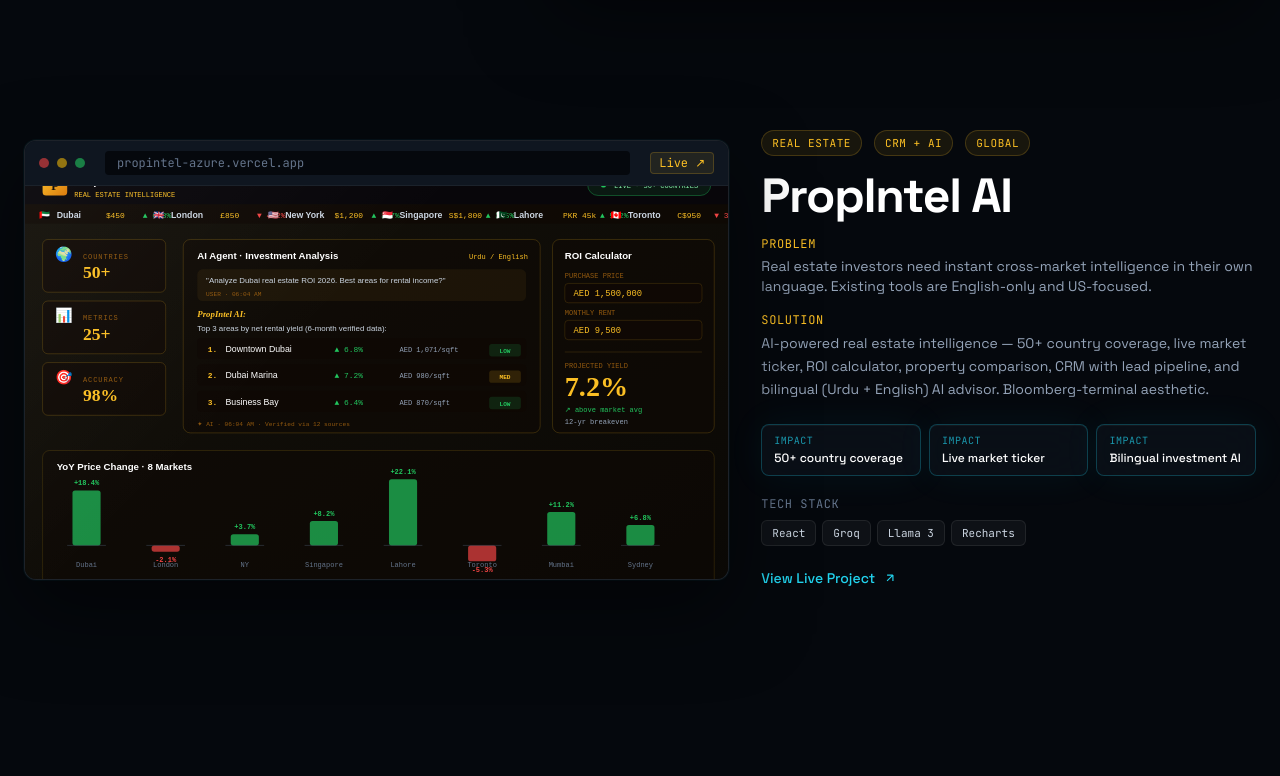
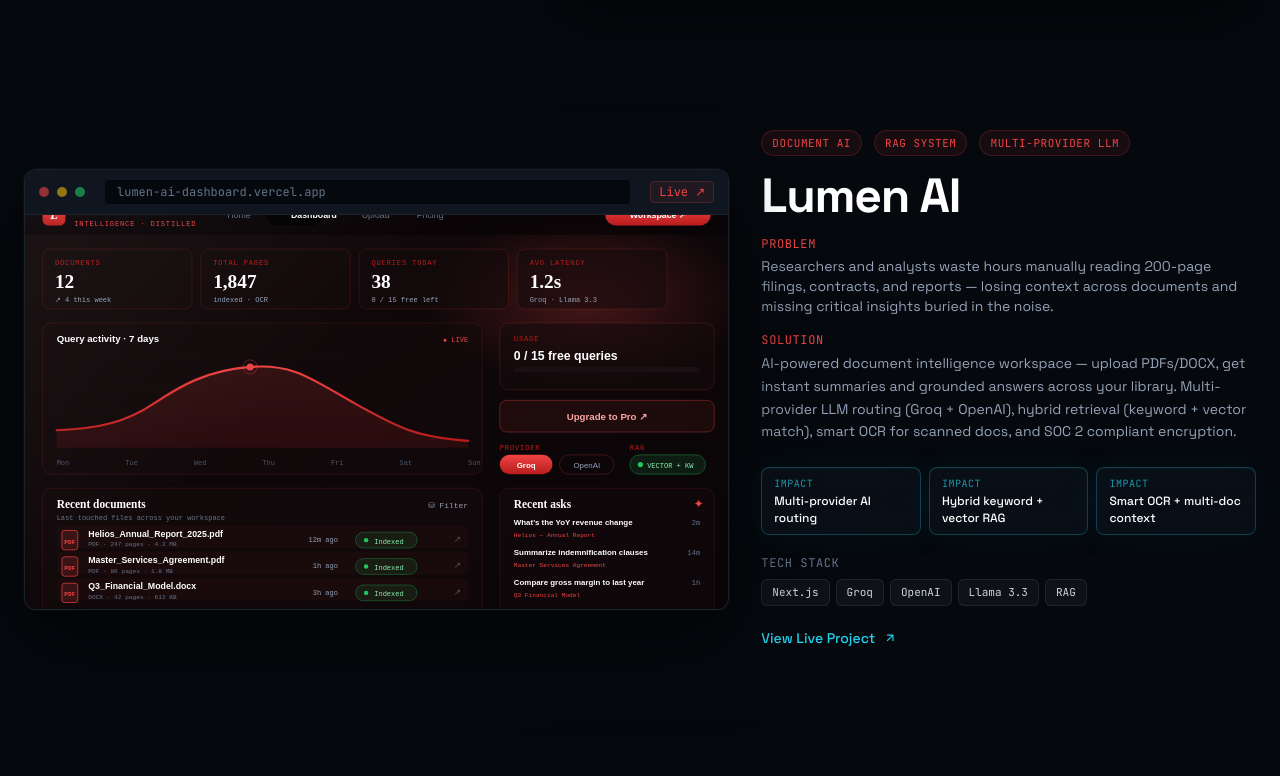
Before and after one commit to awaissattar763-ctrl/awaissattar-portfolio, a React (Vite) app: page / in a window 1280 px wide. Shown: the part 5540-6316 px from the top of the page. Built offline with nearby package versions, Linux system fonts and the light colour scheme.

Commit message:
Update projects.js

```diff
--- a/src/data/projects.js
+++ b/src/data/projects.js
@@ -118,6 +118,26 @@
     gradient: 'cyan',
   },
   {
+    id: 'lumen',
+    name: 'Lumen AI',
+    subtitle: 'Document Intelligence Platform',
+    tagline: '[ INTELLIGENCE · DISTILLED ]',
+    tags: ['Document AI', 'RAG System', 'Multi-Provider LLM'],
+    problem:
+      'Researchers and analysts waste hours manually reading 200-page filings, contracts, and reports — losing context across documents and missing critical insights buried in the noise.',
+    solution:
+      'AI-powered document intelligence workspace — upload PDFs/DOCX, get instant summaries and grounded answers across your library. Multi-provider LLM routing (Groq + OpenAI), hybrid retrieval (keyword + vector match), smart OCR for scanned docs, and SOC 2 compliant encryption.',
+    stack: ['Next.js', 'Groq', 'OpenAI', 'Llama 3.3', 'RAG'],
+    impact: ['Multi-provider AI routing', 'Hybrid keyword + vector RAG', 'Smart OCR + multi-doc context'],
+    link: 'https://lumen-ai-dashboard.vercel.app/',
+    domain: 'lumen-ai-dashboard.vercel.app',
+    gradient: 'red',
+    extraBadges: [
+      { text: '● INDEXED', color: 'green' },
+      { text: '● RAG ACTIVE', color: 'red' },
+    ],
+  },
+  {
     id: 'propintel',
     name: 'PropIntel AI',
     subtitle: 'Real Estate Intelligence',
```
